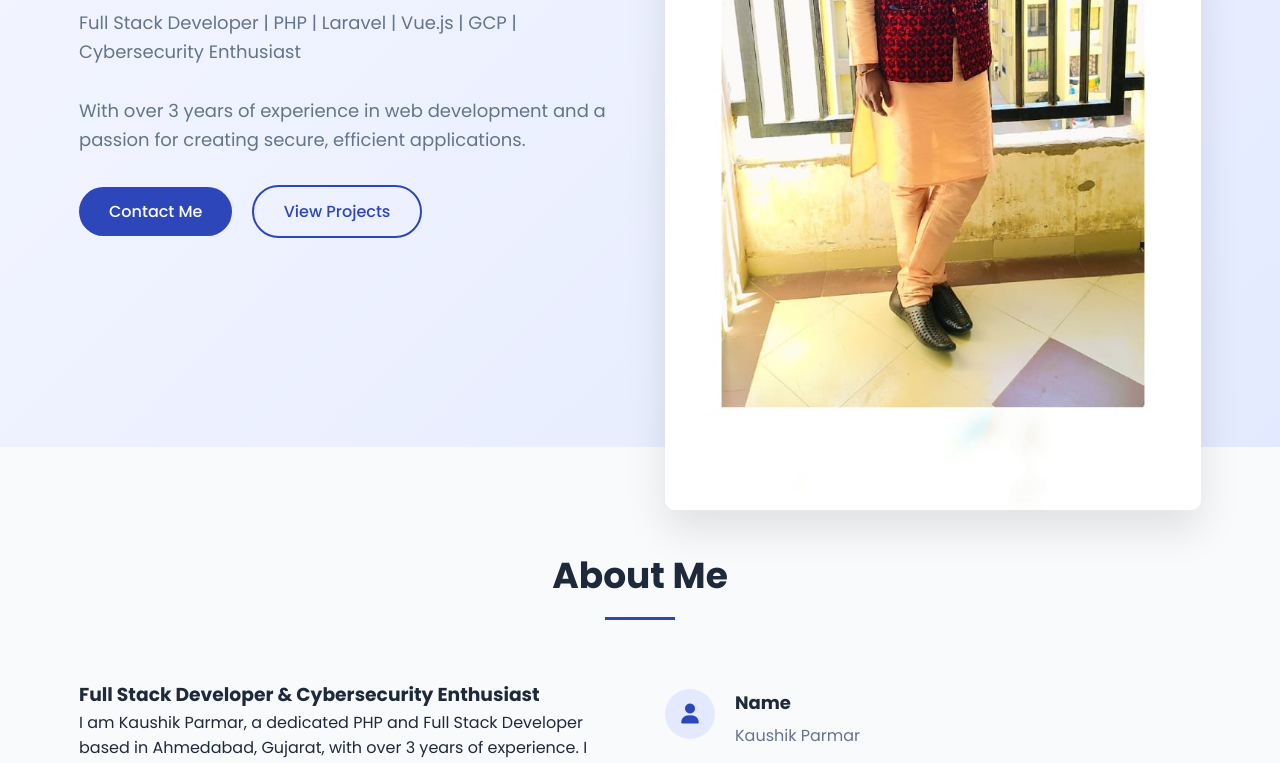
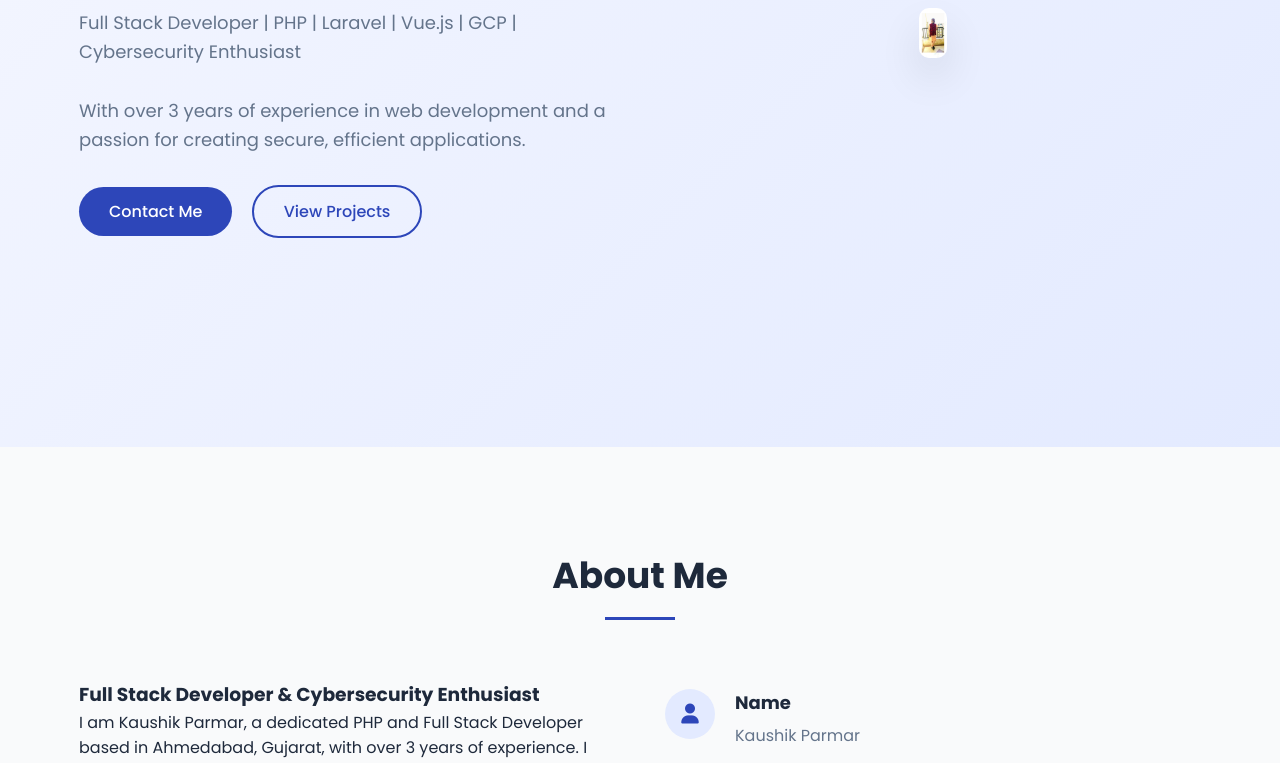
Before and after one commit to Kaushik-parmar-2312/portfolio-, a plain HTML site: page index.html in a window 1280 px wide. Shown: the part 353-1116 px from the top of the page. Drawn offline with Linux system fonts and the light colour scheme.

Commit message:
Update index.html

```diff
--- a/index.html
+++ b/index.html
@@ -688,7 +688,7 @@
                     <a href="#projects" class="btn btn-outline">View Projects</a>
                 </div>
                 <div class="hero-image">
-                    <img src="IMG-20250615-WA0000.jpg" alt="Kaushik Parmar">
+                    <img src="IMG-20250615-WA0000.jpg" alt="Kaushik Parmar" height="50px">
                 </div>
             </div>
         </div>
```
